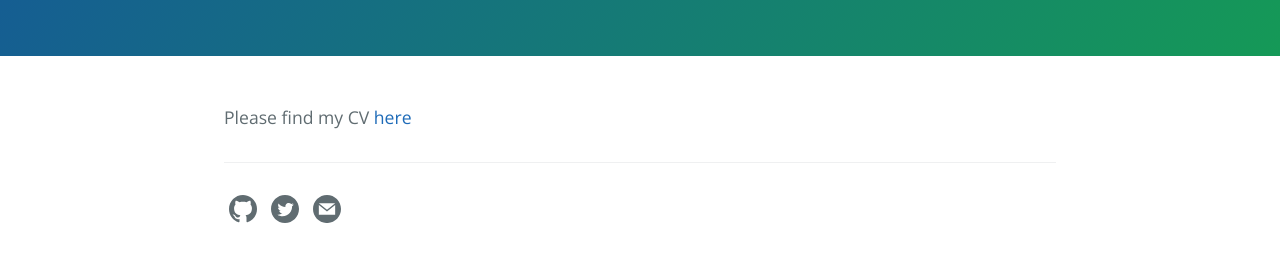
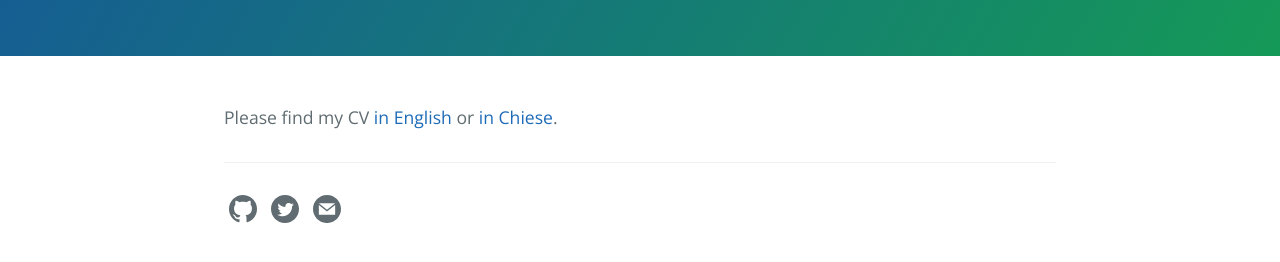
Before and after one commit to huanfachen/huanfac.github.io, a Jekyll site: the page built from CV.md, in a window 1280 px wide. Shown: the part 317-579 px from the top of the page. Built offline with Jekyll 4.4.1, drawn with Linux system fonts in a browser that asks for light colours.

Commit message:
update CV.md

```diff
--- a/CV.md
+++ b/CV.md
@@ -7,4 +7,4 @@ ref: cv
 order: 0
 ---
 
-Please find my CV [here](CV_HuanfaChen_20220203.pdf)
+Please find my CV [in English](CV_HuanfaChen_20220214.pdf) or [in Chiese](CV_HuanfaChen_Chinese_20220214.pdf).
```
